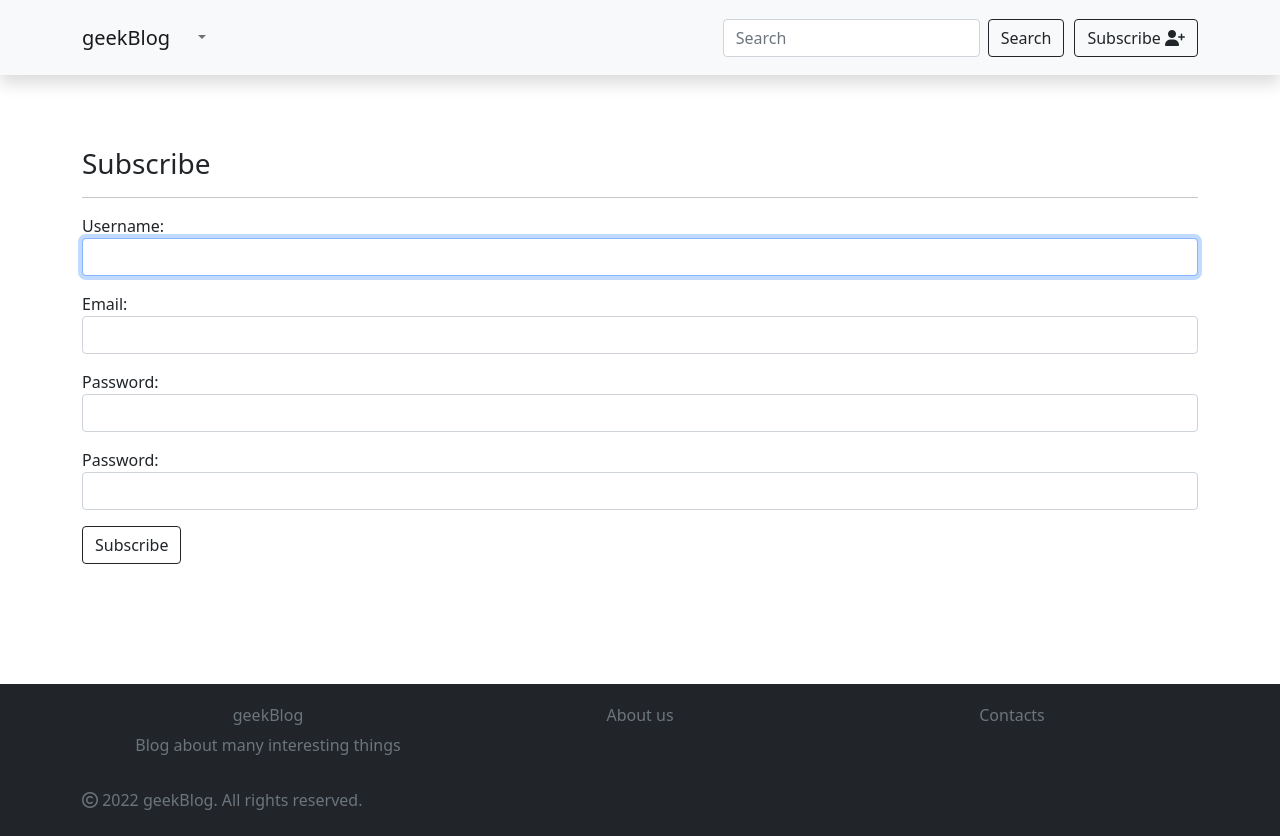
After one commit to ImmortalDante/pet-blog, a Django app: page /subscribe/ in a window 1280 px wide. The commit adds this page. Run offline with Django 4.2, Linux system fonts and the light colour scheme; some libraries are stand-ins or nearby versions.

Commit message:
v0.1.9 user registration

```diff
--- a/blog/forms.py
+++ b/blog/forms.py
@@ -3,3 +3,17 @@
 #     if something:
 #         raise ValidationError("Text")
 #     return title
+from django import forms
+from django.contrib.auth.forms import UserCreationForm
+from django.contrib.auth.models import User
+
+
+class UserRegistrationForm(UserCreationForm):
+    username = forms.CharField(label="Username", widget=forms.TextInput(attrs={"class": "form-control"}))
+    email = forms.CharField(label="Email", widget=forms.EmailInput(attrs={"class": "form-control"}))
+    password1 = forms.CharField(label="Password", widget=forms.PasswordInput(attrs={"class": "form-control"}))
+    password2 = forms.CharField(label="Password", widget=forms.PasswordInput(attrs={"class": "form-control"}))
+
+    class Meta:
+        model = User
+        fields = ("username", "email", "password1", "password2")
--- a/blog/templates/blog/base.html
+++ b/blog/templates/blog/base.html
@@ -33,7 +33,7 @@
         <input class="form-control me-2" type="search" placeholder="Search" aria-label="Search">
         <button class="btn btn-outline-dark" type="submit">Search</button>
       </form>
-      <button class="btn btn-outline-dark" style="margin-left: 1%;" type="submit">Subscribe <i class="fa-solid fa-user-plus"></i></button>
+      <a href="{% url 'subscribe' %}" class="btn btn-outline-dark" style="margin-left: 1%;" type="submit">Subscribe <i class="fa-solid fa-user-plus"></i></a>
     </div>
   </div>
 </nav>
--- a/blog/templates/blog/home.html
+++ b/blog/templates/blog/home.html
@@ -8,7 +8,7 @@
       <div class="row">
           {% for post in posts %}
         <div class="col-sm-6">
-          <div class="card shadow rounded-3" style="width: 30rem; height: 14rem">
+          <div class="card shadow rounded-3" style="width: 30rem; height: 15rem">
           <div class="card-body">
             <h5 class="card-title">{{ post }}</h5>
             <p class="card-text text-muted  ">{{ post.subtitle|truncatewords:8 }}</p>
--- /dev/null
+++ b/blog/templates/blog/subscribe.html
@@ -0,0 +1,12 @@
+{% extends "blog/base.html" %}
+
+{% block title %}{{ title }}{% endblock %}
+
+{% block content %}<br><br><br>
+    <h3>Subscribe</h3><hr>
+    <form method="post">
+        {% csrf_token %}
+        {{ form.as_p }}
+        <button class="btn btn-outline-dark" type="submit">Subscribe</button>
+    </form><br><br>
+{% endblock %}
--- a/blog/urls.py
+++ b/blog/urls.py
@@ -1,9 +1,11 @@
 from django.urls import path
 
-from .views import PostView, BlogHome, CategoryToPostView
+from .views import PostView, BlogHome, CategoryToPostView, RegisterUser, LoginUser
 
 urlpatterns = [
     path("", BlogHome.as_view(), name="home"),
     path("category/<slug:category_slug>/", CategoryToPostView.as_view(), name="category"),
     path("post/<slug:post_slug>/", PostView.as_view(), name="post"),
+    path("subscribe/", RegisterUser.as_view(), name="subscribe"),
+    path("login/", LoginUser.as_view(), name="login"),
 ]
--- a/blog/views.py
+++ b/blog/views.py
@@ -1,5 +1,7 @@
 from django.shortcuts import render
-from django.views.generic import ListView, DetailView
+from django.urls import reverse_lazy
+from django.views.generic import ListView, DetailView, CreateView
+from .forms import UserRegistrationForm
 
 from .models import Post, Category
 from .utils import DataMixin
@@ -48,6 +50,21 @@ class PostView(DataMixin, DetailView):
         return dict(list(context.items()) + list(user_context.items()))
 
 
+class RegisterUser(DataMixin, CreateView):
+    form_class = UserRegistrationForm
+    template_name = "blog/subscribe.html"
+    success_url = reverse_lazy("home")
+
+    def get_context_data(self, **kwargs):
+        context = super().get_context_data(**kwargs)
+        user_context = self.get_user_context(title="Subscribe")
+        return dict(list(context.items()) + list(user_context.items()))
+
+
+class LoginUser(DetailView):
+    pass
+
+
 def search(request, search_request):
     context = {
         "search_request": search_request
```
Also changed, not shown: petBlog/settings.py (+6 -6 lines).
